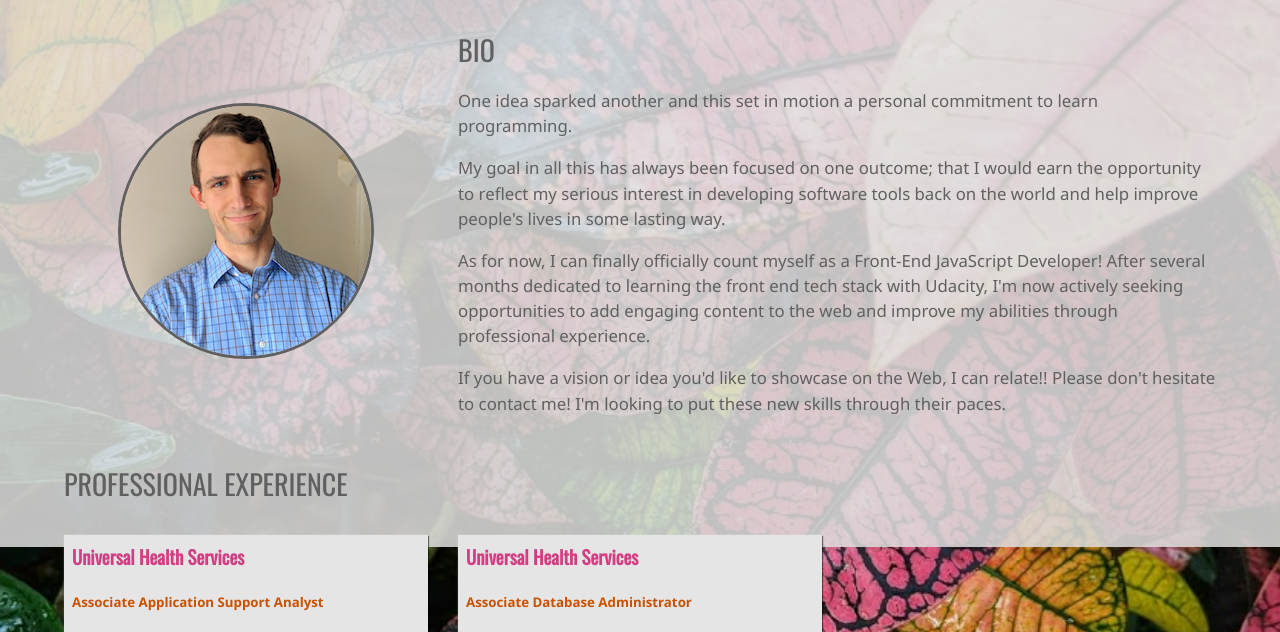
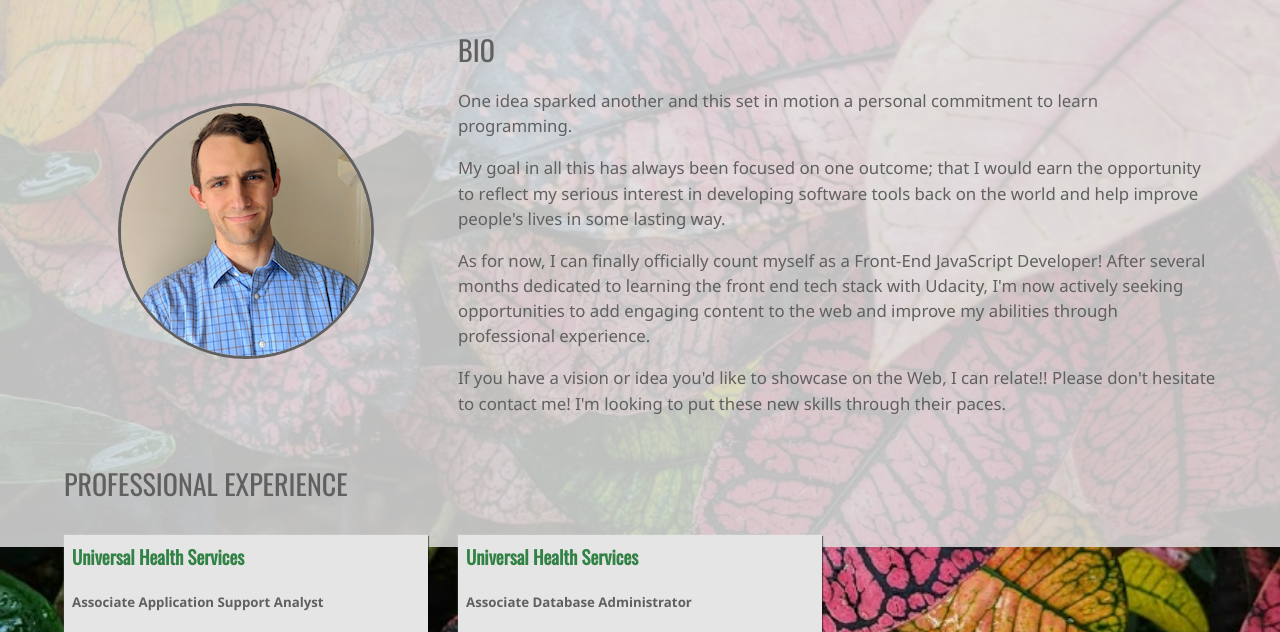
Before and after one commit to Jamoverjelly/responsive-portfolio, a website: page dist/about.html in a window 1280 px wide. Shown: the part 253-885 px from the top of the page. Drawn offline with nearby package versions, Linux system fonts and the light colour scheme; files that its build step writes are made by us from their sources.

Commit message:
Updated about me page: fixing colors

```diff
--- a/scss/_config.scss
+++ b/scss/_config.scss
@@ -1,4 +1,4 @@
-$primary-color: #E0E0E0;
+$primary-color: #e0e0e0;
 $secondary-color: #606060; // rgb(90, 90, 75);
 $show-home-image: true;
 $home-image: url(../img/background-img.jpeg);
--- a/scss/main.scss
+++ b/scss/main.scss
@@ -108,7 +108,6 @@ main {
   .previous-work-header {
     grid-area: pw-header;
     font-size: 1.5rem;
-
   }
 
   .job-1 {
@@ -135,12 +134,12 @@ main {
 
     h3 {
       font-weight: 600;
-      color: #d13e83;
+      color: #328246;
       font-family: "Oswald", Tahoma, Geneva, Verdana, sans-serif;
     }
 
     h5 {
-      color: #c95100;
+      color: #606060;
       font-family: "Segoe UI", Tahoma, Geneva, Verdana, sans-serif;
     }
 
```
